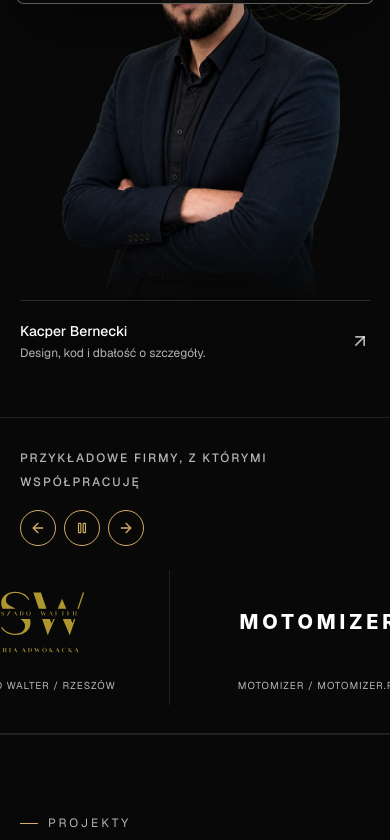
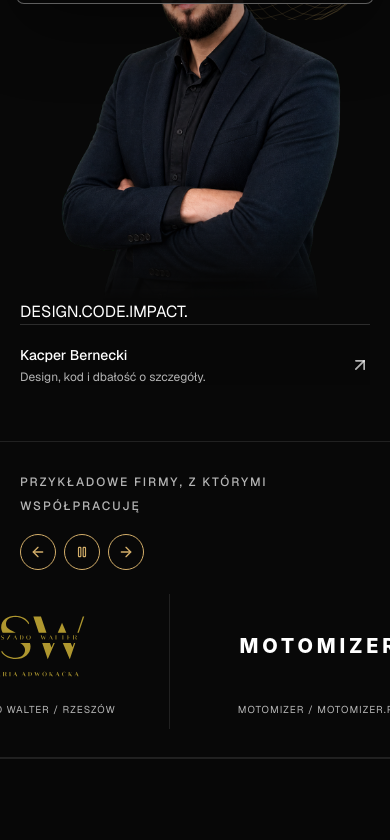
Before and after one commit to ft4k696bk6-prog/kacper-portfolio, a Next.js app: page / in a window 390 px wide. Shown: the part 824-1664 px from the top of the page. Built offline with nearby package versions, Linux system fonts and the light colour scheme; no server answers.

Commit message:
Mobile editorial hero overlay preserving original portrait

```diff
--- a/src/components/Hero.tsx
+++ b/src/components/Hero.tsx
@@ -13,8 +13,8 @@ export function Hero() {
         <span>Kacper Bernecki / {pl ? "Niezależny twórca" : "Independent developer"}</span>
         <span className="hidden sm:block">Design · Development · Marketing</span>
       </div>
-      <div className="grid items-center gap-12 lg:grid-cols-[1.3fr_0.7fr] lg:gap-16">
-        <div>
+      <div className="hero-layout grid items-center gap-12 lg:grid-cols-[1.3fr_0.7fr] lg:gap-16">
+        <div className="hero-copy">
           <h1 className="hero-headline">{pl ? "Twoja firma." : "Your business."}<br/><span className="hero-headline-accent">{pl ? "Lepsza strona." : "A better website."}</span></h1>
           <p className="mt-6 max-w-lg text-base leading-7 text-white/70 md:mt-8 md:text-lg md:leading-8">{pl ? "Projektuję i tworzę strony internetowe, CRM-y i aplikacje. Łączę dobry design z technologią i marketingiem, żeby Twoja firma mogła zrobić kolejny krok." : "I design and build websites, CRMs and apps. Bringing design, technology and marketing together to help your business take its next step."}</p>
           <div className="mt-6 flex flex-wrap items-center gap-x-5 gap-y-2 md:mt-9 md:gap-5">
@@ -23,10 +23,11 @@ export function Hero() {
           </div>
           <p className="mt-6 text-xs tracking-wide text-white/70 md:mt-9">{pl ? "Od pomysłu do wdrożenia. Bezpośrednio ze mną." : "From idea to launch. Working directly with me."}</p>
         </div>
-        <div className="relative mx-auto w-full max-w-[420px]">
-          <div className="relative aspect-[4/5]">
+        <div className="hero-visual relative mx-auto w-full max-w-[420px]">
+          <div className="hero-photo-frame relative aspect-[4/5]">
             <Image src="/images/profile-3-cutout.png" alt="Kacper Bernecki" width={1024} height={1280} priority sizes="(min-width: 1024px) 32vw, 90vw" className="hero-portrait h-full w-full object-contain object-bottom"/>
           </div>
+          <div className="hero-mobile-editorial" aria-hidden="true"><span>DESIGN.</span><span>CODE.</span><span className="hero-editorial-accent">IMPACT.</span></div>
           <div className="hero-identity flex items-center justify-between gap-4 border-t border-white/15 pt-5"><div><p className="text-sm font-medium">Kacper Bernecki</p><p className="mt-1 text-xs text-white/70">{pl ? "Design, kod i dbałość o szczegóły." : "Design, code and attention to detail."}</p></div><ArrowUpRight size={20} className="text-white/70" aria-hidden="true"/></div>
         </div>
       </div>
```
